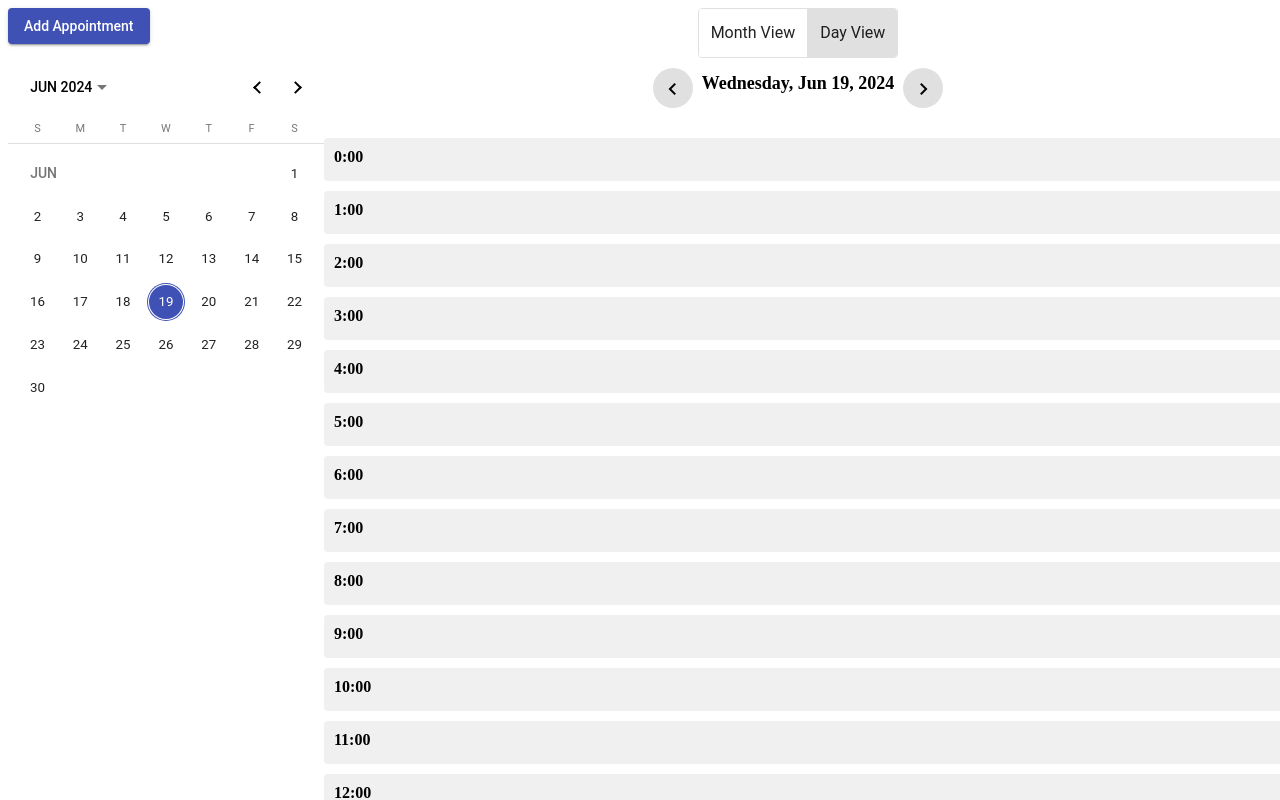
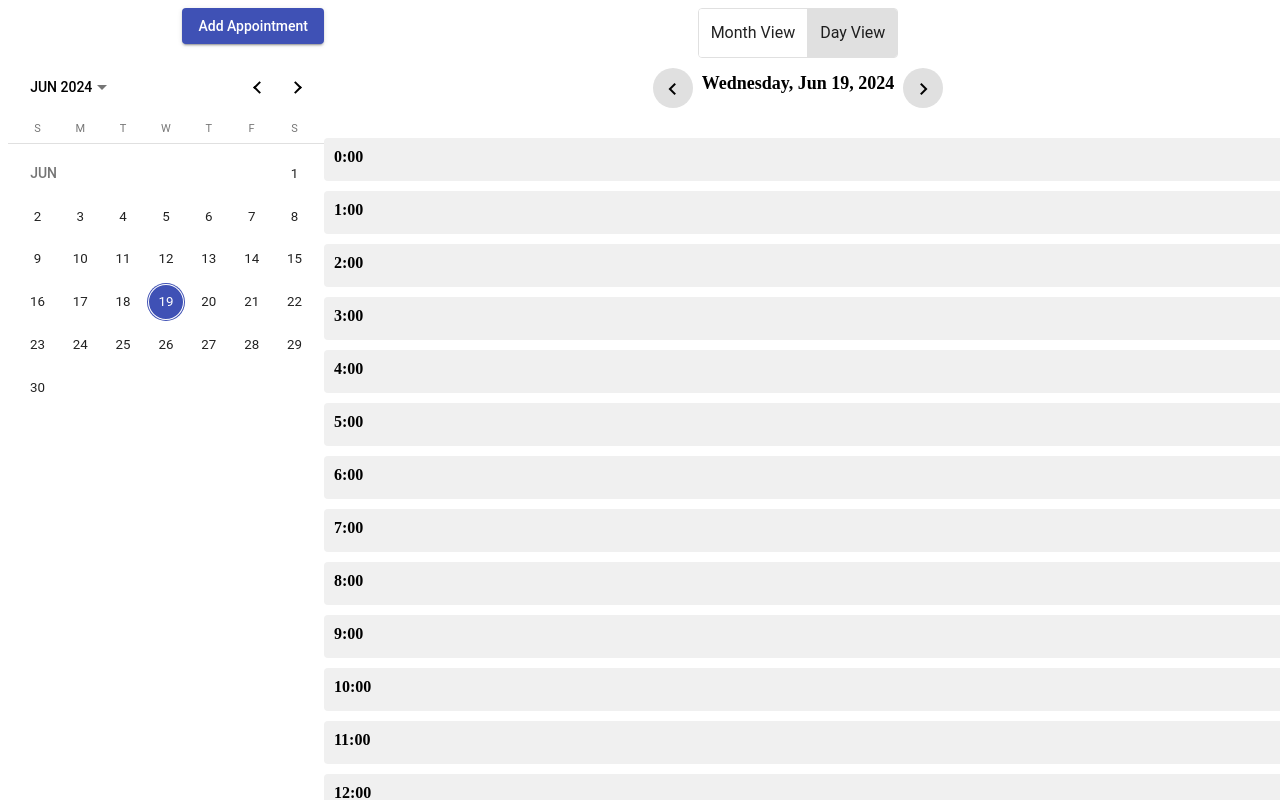
Before and after one commit to shabni/Calendrer-Reminder, an Angular app: page /calendar in a window 1280 px wide. Shown: the top 800 px of the page. Built offline with nearby package versions, Linux system fonts and the light colour scheme.

Commit message:
UI add appointment

```diff
--- a/src/app/calendar/calendar-view/calendar-view.component.scss
+++ b/src/app/calendar/calendar-view/calendar-view.component.scss
@@ -31,12 +31,14 @@
 .action-bar {
   width: 100%;
   display: flex;
-  justify-content: center; /* Center toggle buttons horizontally */
+  justify-content: center;
   margin-bottom: 10px;
 }
 
 .add-appointment-button {
-  margin-left: auto; /* Push "Add Appointment" button to the right */
+  margin-left: auto;
+  display: flex;
+    justify-content: flex-end;
 }
 
 .current-month-year,
```
